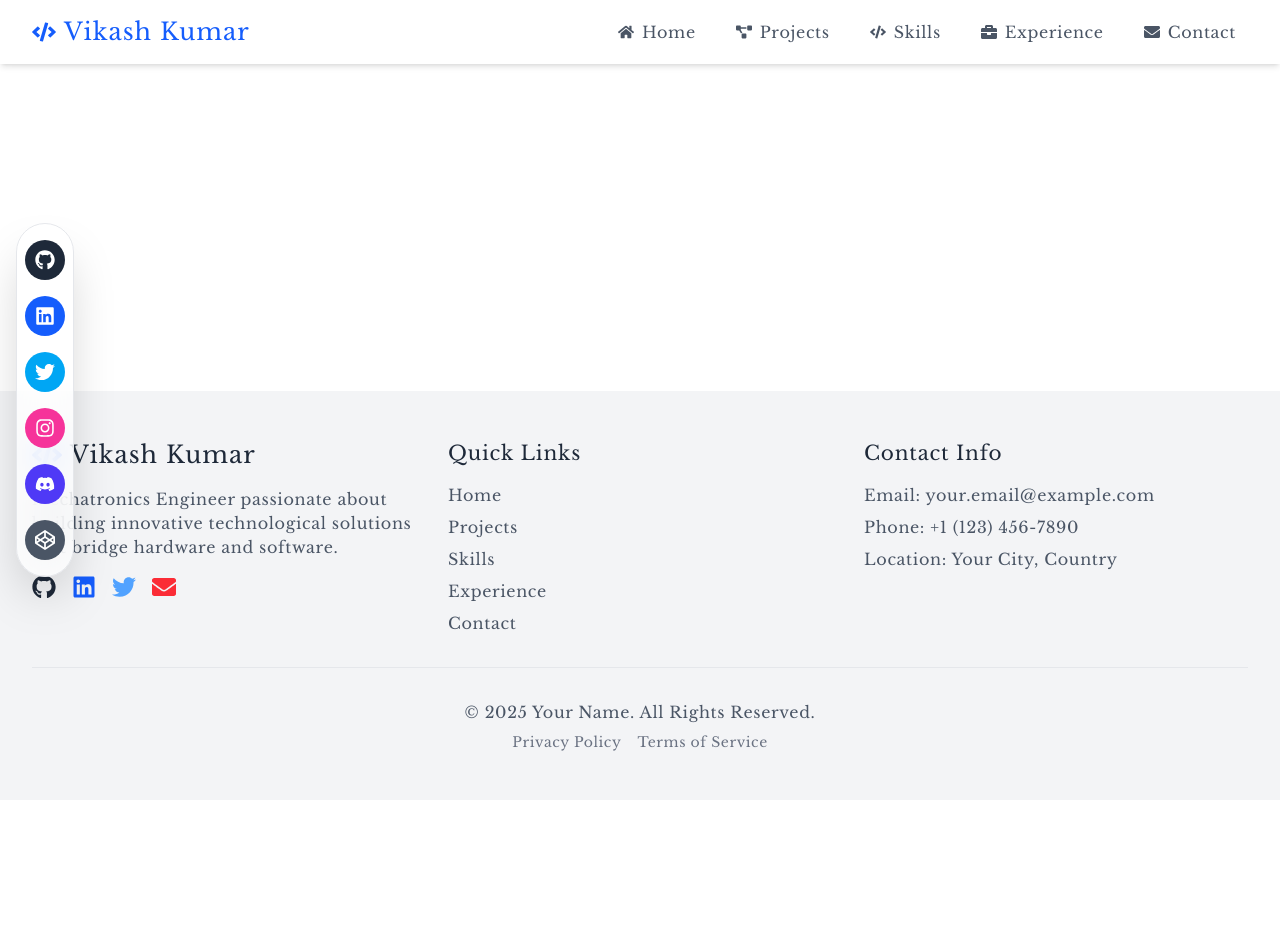
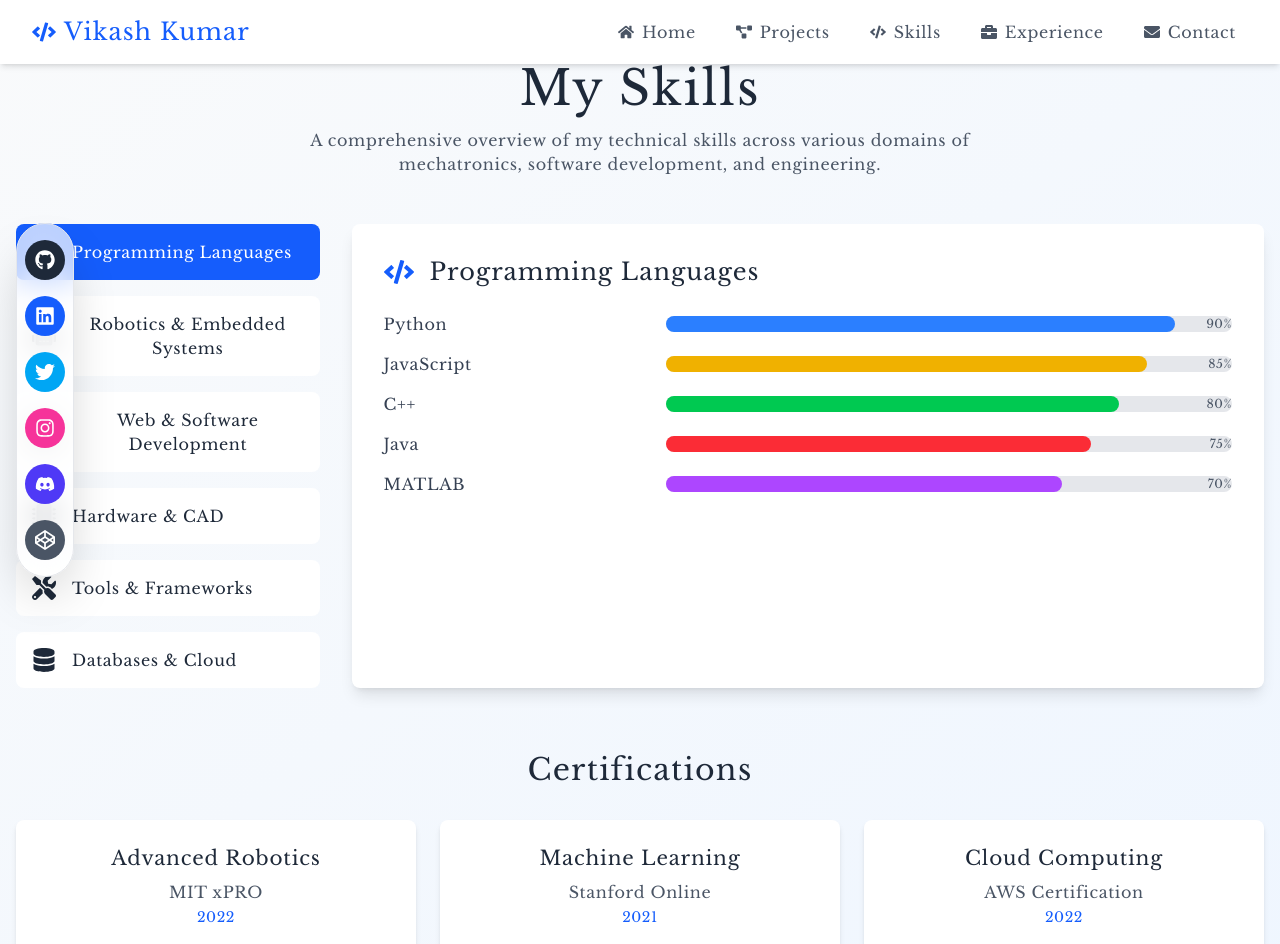
Before and after one commit to buildwithvikash/My-Portfolio, a React (Vite) app: page /skills in a window 1280 px wide. Shown: the top 944 px of the page. Before the commit the page ends 800 px from the top, so only its background shows below. Built offline with nearby package versions, Linux system fonts and the light colour scheme.

Commit message:
Skills page done

```diff
--- a/src/pages/Skills.jsx
+++ b/src/pages/Skills.jsx
@@ -1,7 +1,230 @@
+import React, { useState } from 'react';
+import { motion } from 'framer-motion';
+import {
+  FaCode,
+  FaLaptopCode,
+  FaRobot,
+  FaMicrochip,
+  FaTools,
+  FaDatabase,
+  FaCloud
+} from 'react-icons/fa';
+
 const Skills = () => {
+  // Skill categories
+  const skillCategories = [
+    {
+      name: 'Programming Languages',
+      icon: <FaCode />,
+      skills: [
+        { name: 'Python', level: 90, color: 'bg-blue-500' },
+        { name: 'JavaScript', level: 85, color: 'bg-yellow-500' },
+        { name: 'C++', level: 80, color: 'bg-green-500' },
+        { name: 'Java', level: 75, color: 'bg-red-500' },
+        { name: 'MATLAB', level: 70, color: 'bg-purple-500' }
+      ]
+    },
+    {
+      name: 'Robotics & Embedded Systems',
+      icon: <FaRobot />,
+      skills: [
+        { name: 'ROS', level: 85, color: 'bg-blue-600' },
+        { name: 'Arduino', level: 80, color: 'bg-green-600' },
+        { name: 'Raspberry Pi', level: 75, color: 'bg-red-600' },
+        { name: 'Microcontroller Programming', level: 85, color: 'bg-purple-600' }
+      ]
+    },
+    {
+      name: 'Web & Software Development',
+      icon: <FaLaptopCode />,
+      skills: [
+        { name: 'React', level: 85, color: 'bg-blue-500' },
+        { name: 'Node.js', level: 80, color: 'bg-green-500' },
+        { name: 'Express.js', level: 75, color: 'bg-gray-500' },
+        { name: 'Django', level: 70, color: 'bg-green-700' }
+      ]
+    },
+    {
+      name: 'Hardware & CAD',
+      icon: <FaMicrochip />,
+      skills: [
+        { name: 'Autodesk Fusion 360', level: 85, color: 'bg-blue-600' },
+        { name: 'SolidWorks', level: 80, color: 'bg-red-600' },
+        { name: 'PCB Design', level: 75, color: 'bg-green-600' },
+        { name: '3D Printing', level: 70, color: 'bg-purple-600' }
+      ]
+    },
+    {
+      name: 'Tools & Frameworks',
+      icon: <FaTools />,
+      skills: [
+        { name: 'Git', level: 85, color: 'bg-orange-500' },
+        { name: 'Docker', level: 75, color: 'bg-blue-500' },
+        { name: 'Kubernetes', level: 70, color: 'bg-blue-600' },
+        { name: 'Jenkins', level: 65, color: 'bg-red-500' }
+      ]
+    },
+    {
+      name: 'Databases & Cloud',
+      icon: <FaDatabase />,
+      skills: [
+        { name: 'MongoDB', level: 80, color: 'bg-green-500' },
+        { name: 'PostgreSQL', level: 75, color: 'bg-blue-600' },
+        { name: 'AWS', level: 70, color: 'bg-orange-500' },
+        { name: 'Firebase', level: 75, color: 'bg-yellow-500' }
+      ]
+    }
+  ];
+
+  // State for selected category
+  const [selectedCategory, setSelectedCategory] = useState(skillCategories[0]);
+
+  // Animation variants
+  const containerVariants = {
+    hidden: { opacity: 0 },
+    visible: {
+      opacity: 1,
+      transition: {
+        staggerChildren: 0.1
+      }
+    }
+  };
+
+  const skillVariants = {
+    hidden: { opacity: 0, x: -50 },
+    visible: {
+      opacity: 1,
+      x: 0,
+      transition: {
+        duration: 0.5
+      }
+    }
+  };
+
   return (
-    <div>
-      <h1>Skills Page</h1>
+    <div className="min-h-screen bg-gradient-to-br from-gray-50 to-blue-50 dark:from-gray-900 dark:to-blue-900 py-16 px-4">
+      <div className="container mx-auto">
+        {/* Page Header */}
+        <motion.div
+          initial={{ opacity: 0, y: -50 }}
+          animate={{ opacity: 1, y: 0 }}
+          className="text-center mb-12"
+        >
+          <h1 className="text-4xl md:text-5xl font-bold text-gray-800 dark:text-white mb-4">
+            My Skills
+          </h1>
+          <p className="text-gray-600 dark:text-gray-300 max-w-2xl mx-auto">
+            A comprehensive overview of my technical skills across various
+            domains of mechatronics, software development, and engineering.
+          </p>
+        </motion.div>
+
+        {/* Skills Layout */}
+        <div className="flex flex-col md:flex-row gap-8">
+          {/* Skill Categories Sidebar */}
+          <div className="md:w-1/4 space-y-4">
+            {skillCategories.map((category) => (
+              <motion.button
+                key={category.name}
+                onClick={() => setSelectedCategory(category)}
+                whileHover={{ scale: 1.05 }}
+                className={`
+                  w-full flex items-center p-4 rounded-lg transition-colors duration-300
+                  ${selectedCategory.name === category.name
+                    ? 'bg-blue-600 text-white'
+                    : 'bg-white dark:bg-gray-800 text-gray-800 dark:text-white hover:bg-blue-100'
+                  }
+                `}
+              >
+                <span className="mr-4 text-2xl">{category.icon}</span>
+                {category.name}
+              </motion.button>
+            ))}
+          </div>
+
+          {/* Skills Details */}
+          <motion.div
+            variants={containerVariants}
+            initial="hidden"
+            animate="visible"
+            className="md:w-3/4 bg-white dark:bg-gray-800 rounded-lg shadow-lg p-8"
+          >
+            <h2 className="text-2xl font-semibold text-gray-800 dark:text-white mb-6 flex items-center">
+              <span className="mr-4 text-3xl text-blue-600">{selectedCategory.icon}</span>
+              {selectedCategory.name}
+            </h2>
+
+            <div className="space-y-4">
+              {selectedCategory.skills.map((skill) => (
+                <motion.div
+                  key={skill.name}
+                  variants={skillVariants}
+                  className="flex items-center"
+                >
+                  <div className="w-1/3 text-gray-700 dark:text-gray-300">
+                    {skill.name}
+                  </div>
+                  <div className="w-2/3 bg-gray-200 dark:bg-gray-700 rounded-full h-4 relative">
+                    <div
+                      className={`absolute top-0 left-0 h-full rounded-full ${skill.color}`}
+                      style={{ width: `${skill.level}%` }}
+                    ></div>
+                    <span className="absolute right-0 top-1/2 transform -translate-y-1/2 text-xs text-gray-600 dark:text-gray-300">
+                      {skill.level}%
+                    </span>
+                  </div>
+                </motion.div>
+              ))}
+            </div>
+          </motion.div>
+        </div>
+
+        {/* Certifications Section */}
+        <motion.section
+          initial={{ opacity: 0 }}
+          animate={{ opacity: 1 }}
+          transition={{ delay: 0.5 }}
+          className="mt-16"
+        >
+          <h2 className="text-3xl font-bold text-center mb-8 text-gray-800 dark:text-white">
+            Certifications
+          </h2>
+          <div className="grid md:grid-cols-3 gap-6">
+            {[
+              {
+                name: "Advanced Robotics",
+                issuer: "MIT xPRO",
+                year: 2022
+              },
+              {
+                name: "Machine Learning",
+                issuer: "Stanford Online",
+                year: 2021
+              },
+              {
+                name: "Cloud Computing",
+                issuer: "AWS Certification",
+                year: 2022
+              }
+            ].map((cert, index) => (
+              <div
+                key={index}
+                className="bg-white dark:bg-gray-800 p-6 rounded-lg shadow-md text-center"
+              >
+                <h3 className="text-xl font-semibold text-gray-800 dark:text-white mb-2">
+                  {cert.name}
+                </h3>
+                <p className="text-gray-600 dark:text-gray-300">
+                  {cert.issuer}
+                </p>
+                <span className="text-sm text-blue-600">
+                  {cert.year}
+                </span>
+              </div>
+            ))}
+          </div>
+        </motion.section>
+      </div>
     </div>
   );
 };
```
